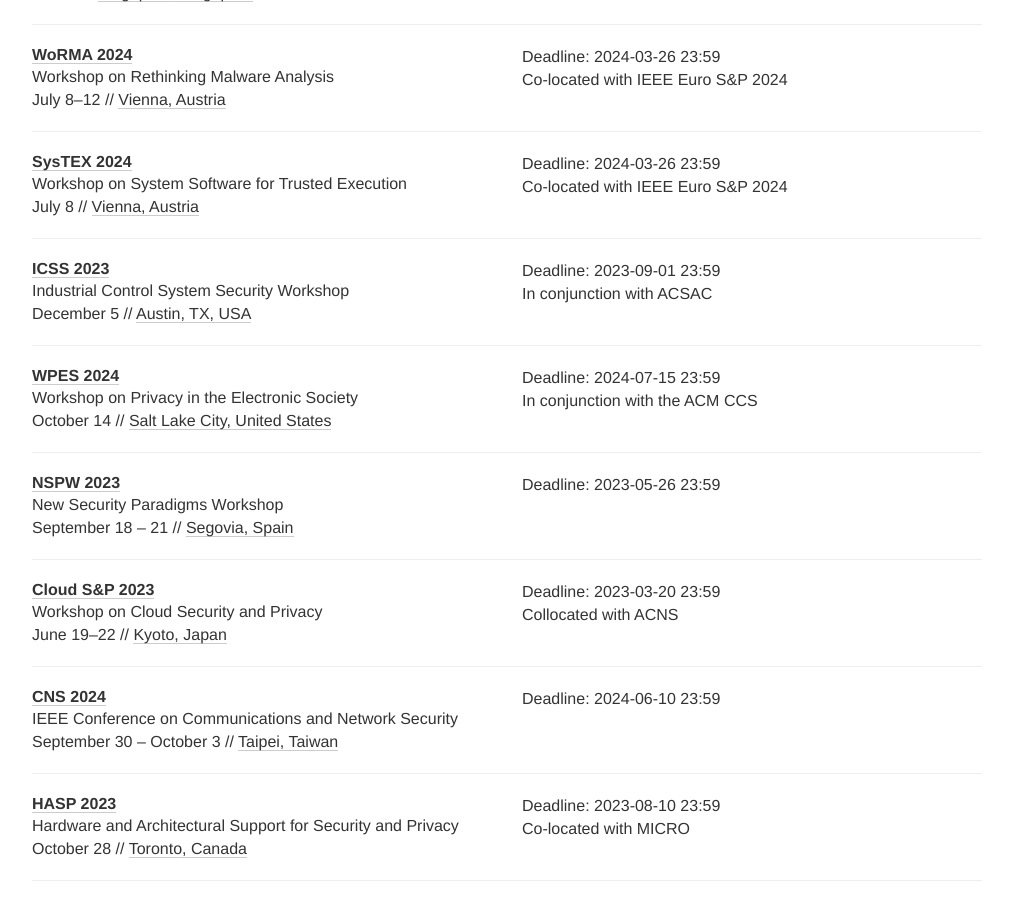
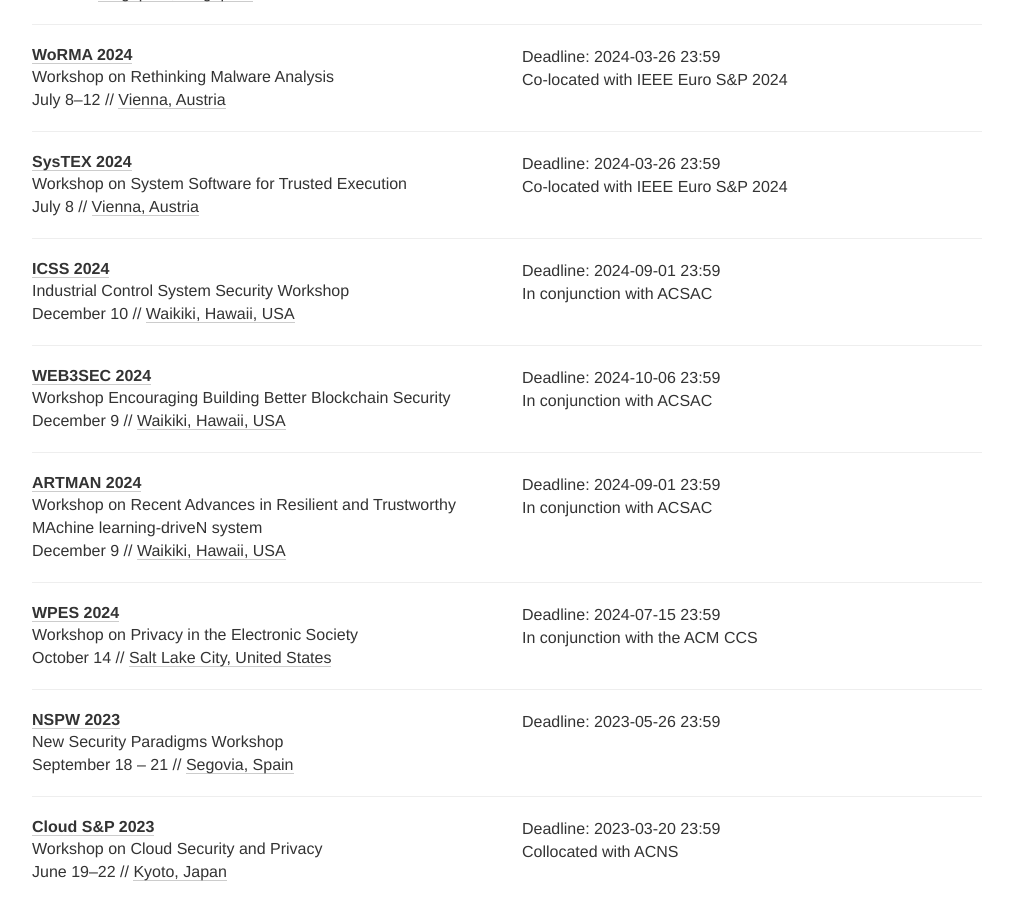
Before and after one commit to sec-deadlines/sec-deadlines.github.io, a Jekyll site: the page built from index.html, in a window 1280 px wide and 900 px high, scrolled down 10740 px. Shown: the whole window, without its empty margins (133-1146 px from the left). Built offline with Jekyll 4.4.1, drawn with Linux system fonts in a browser that asks for light colours; nearby versions of some CDN libraries; comment, search, counter and statistics services are not loaded.

Commit message:
Add ACSAC 2024 workshops

```diff
--- a/_data/conferences.yml
+++ b/_data/conferences.yml
@@ -705,12 +705,32 @@
 
 - name: ICSS
   description: Industrial Control System Security Workshop
-  year: 2023
-  link: https://www.acsac.org/2023/workshops/icss/
-  deadline: ["2023-09-01 23:59"]
+  year: 2024
+  link: https://www.acsac.org/2024/workshops/icss/
+  deadline: ["2024-09-01 23:59"]
   comment: In conjunction with ACSAC
-  date: December 5
-  place: Austin, TX, USA
+  date: December 10
+  place: Waikiki, Hawaii, USA
+  tags: [SEC, SHOP]
+
+- name: WEB3SEC
+  description: Workshop Encouraging Building Better Blockchain Security
+  year: 2024
+  link: https://www.acsac.org/2024/workshops/web3sec/
+  deadline: ["2024-10-06 23:59"]
+  comment: In conjunction with ACSAC
+  date: December 9
+  place: Waikiki, Hawaii, USA
+  tags: [SEC, SHOP]
+
+- name: ARTMAN
+  description: Workshop on Recent Advances in Resilient and Trustworthy MAchine learning-driveN system
+  year: 2024
+  link: https://www.acsac.org/2024/workshops/artman/
+  deadline: ["2024-09-01 23:59"]
+  comment: In conjunction with ACSAC
+  date: December 9
+  place: Waikiki, Hawaii, USA
   tags: [SEC, SHOP]
 
 - name: WPES
```
